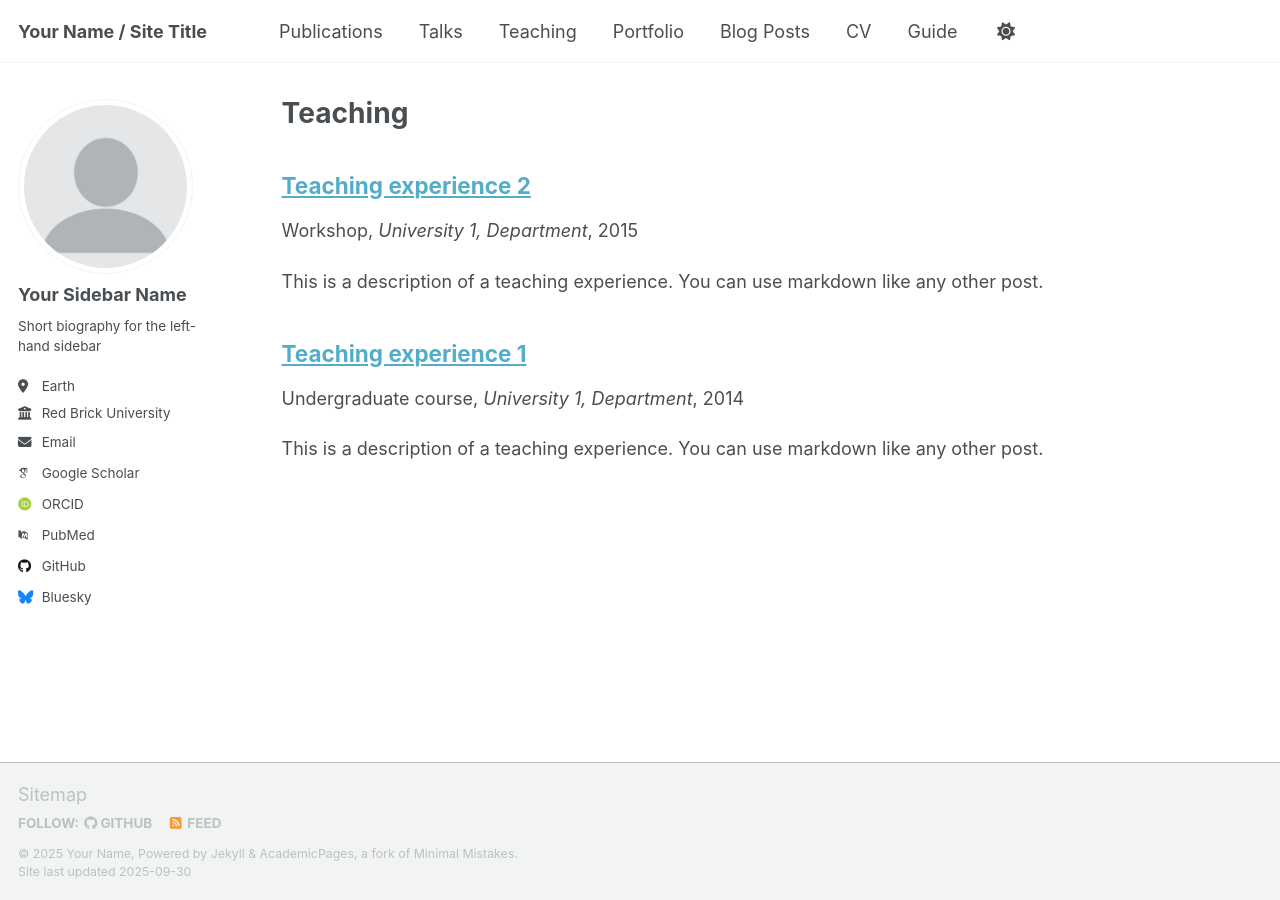
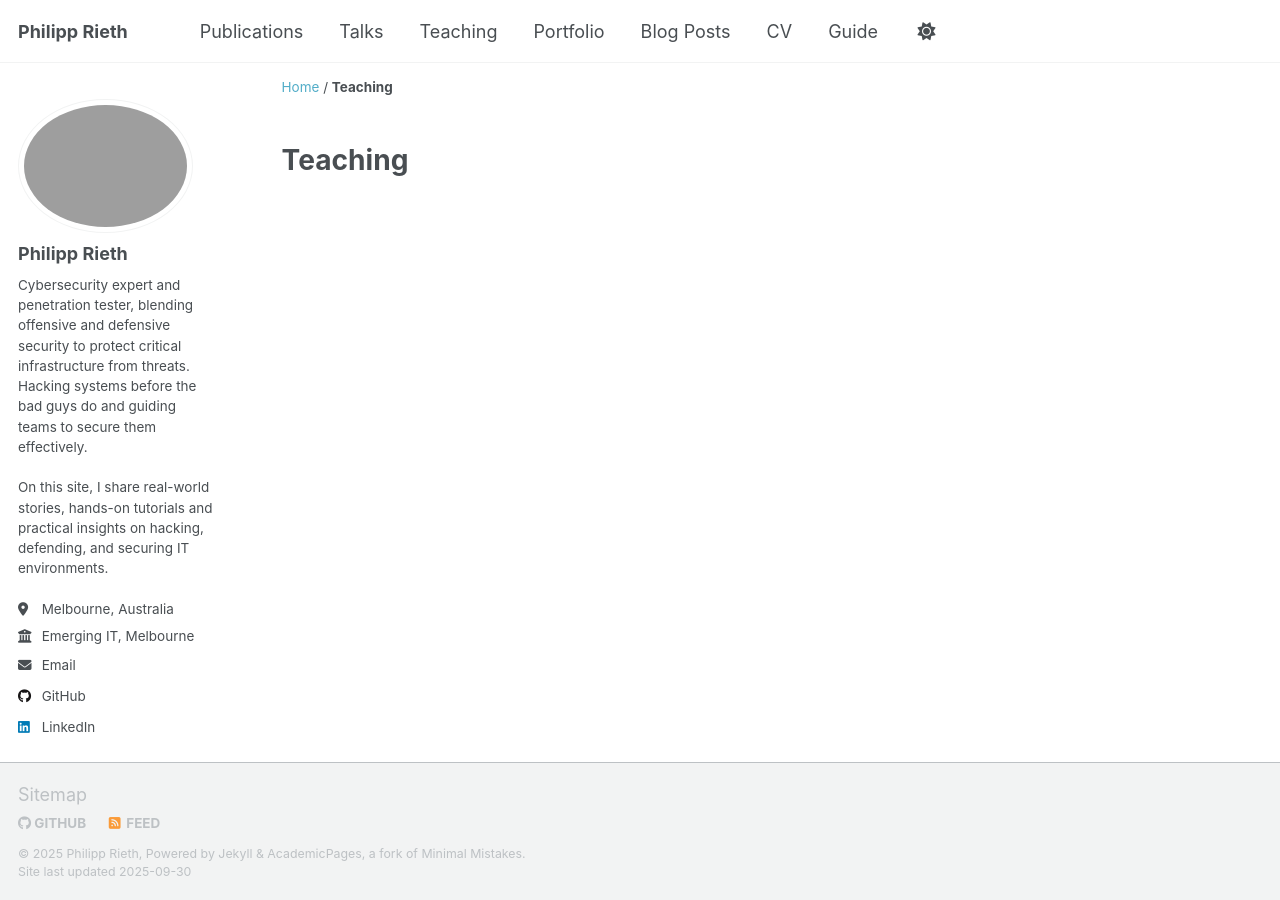
Before and after one commit to PhilippRieth/philipprieth.github.io, a Jekyll site: the page built from _pages/teaching.html, in a window 1280 px wide. Built offline with Jekyll 4.4.1, drawn with Linux system fonts in a browser that asks for light colours; some web fonts are replaced; a script that is not in the unit is left out; part of the change alters nothing that is shown.

Commit message:
first push of _config.yml

```diff
--- a/_config.yml
+++ b/_config.yml
@@ -1,237 +1,108 @@
 # Welcome to Jekyll!
 #
-# This config file is meant for settings that affect your entire site, values
-# which you are expected to set up once and rarely need to edit after that.
+# This config file is meant for settings that affect your whole blog, values
+# which you are expected to set up once and rarely edit after that. If you find
+# yourself editing this file very often, consider using Jekyll's data files
+# feature for the data you need to update frequently.
+#
 # For technical reasons, this file is *NOT* reloaded automatically when you use
-# `jekyll serve -l -H localhost`. If you change this file, please restart the
-# server process.
+# 'bundle exec jekyll serve'. If you change this file, please restart the server process.
 
-# Basic Site Settings
-locale                   : "en-US"
-site_theme               : "default" # Currently available options are "default", "air"
-title                    : "Your Name / Site Title"
-title_separator          : "-"
-name                     : &name "Your Name"
-description              : &description "personal description"
-url                      : https://academicpages.github.io # the base hostname & protocol for your site e.g. "https://[your GitHub username].github.io" or if you already have some other page hosted on Github then use "https://[your GitHub username].github.io/[Your Repo Name]"
-baseurl                  : "" # the subpath of your site, e.g. "/blog"
-repository               : "academicpages/academicpages.github.io"
+# Site settings
+# These are used to personalize your new site. If you look in the HTML files,
+# you will see them accessed via {{ site.title }}, {{ site.email }}, and so on.
+# You can create any custom variable you would like, and they will be accessible
+# in the templates via {{ site.myvariable }}.
+title: "Philipp Rieth"
+# description: >- # this means to ignore newlines until "baseurl:"
+subtitle: >-
+  Philipp's personal blog on cyber security
+#   My sub title here
+email: "contact@philipprieth.com"
+url: "https://philipprieth.com" # the base hostname & protocol for your site
+baseurl: "" # the subpath of your site, e.g. /blog
+repository: "philipprieth/philipprieth.github.io" # the GitHub repository hosting your site
+teaser: "assets/images/profile/thisisme.png" # Used to generate absolute URL to image on homepage.
+logo: "/assets/images/icons/favicon.ico"
+description: >- # this means to ignore newlines until "baseurl:"
+  Philipp's personal blog on cyber security:
+  pentesting how-tos, day-to-day experiences,
+  offensive security, and building stronger defences.
+# twitter_username: username
+github_username: PhilippRieth
+minimal_mistakes_skin: dark # default
+search: true
+breadcrumbs: true
+words_per_minute: 183 # average readers can read 183 words per minute
 
-# Site Author - The following control what appear as part of the author content on the side bar.
-#               If a field is blank the icon and link will not appear, otherwise it will be shown.
-#               Additional customization can be done by editing /_includes/author-profile.html
+# Build settings
+markdown: kramdown
+remote_theme: mmistakes/minimal-mistakes
+# Outputting
+permalink: /:categories/:title/
+paginate: 5 # amount of posts to show
+paginate_path: /page:num/
+timezone: # https://en.wikipedia.org/wiki/List_of_tz_database_time_zones
+
+include:
+  - _pages
+
+# Exclude from processing.
+# The following items will not be processed, by default. Create a custom list
+# to override the default setting.
+# exclude:
+#   - Gemfile
+#   - Gemfile.lock
+#   - node_modules
+#   - vendor/bundle/
+#   - vendor/cache/
+#   - vendor/gems/
+#   - vendor/ruby/
+
+# Plugins (previously gems:)
+plugins:
+  - jekyll-paginate
+  - jekyll-sitemap
+  - jekyll-gist
+  - jekyll-feed
+  - jemoji
+  - jekyll-include-cache
+
 author:
   # Biographic information
-  avatar           : "profile.png"
-  name             : "Your Sidebar Name"
-  pronouns         : # example: "she/her"
-  bio              : "Short biography for the left-hand sidebar"
-  location         : "Earth"
-  employer         : "Red Brick University"
-  uri              : # URL
-  email            : "none@example.org"
+  name             : "Philipp Rieth"
+  bio              : >
+    Cybersecurity expert and penetration tester, blending offensive and defensive security to protect critical infrastructure from threats.
+    Hacking systems before the bad guys do and guiding teams to secure them effectively.<br/><br/>
+    On this site, I share real-world stories, hands-on tutorials and practical insights on hacking, defending, and securing IT environments.
+  avatar           : "assets/images/profile/thisisme.png"
+  location         : "Melbourne, Australia"
+  employer         : "Emerging IT, Melbourne"
+  uri              : # "https://philipprieth.com" # URL
+  email            : "contact@philipprieth.com"
+  github           : "PhilippRieth"
+  # stackoverflow    : # User number or user number and name (i.e., use "1" or "1/jeff-atwood")
+  # instagram        : # Username
+  # lastfm           : # Username
+  linkedin         : "philipp-rieth"
+  # twitter          : # Username
+  # youtube          : # Username
 
-  # Academic websites
-  academia         : # URL
-  arxiv            : # URL - Update with the correct link to your profile
-  googlescholar    : "https://scholar.google.com/citations?user=PS_CX0AAAAAJ"
-  inspire-hep      : # URL
-  impactstory      : # URL
-  orcid            : "http://orcid.org/yourorcidurl"
-  semantic         : # URL
-  pubmed           : "https://www.ncbi.nlm.nih.gov/pubmed/?term=john+snow"
-  researchgate     : # URL
-  scopus           : # URL
+footer:
+  links:
+    # - label: "Twitter"
+    #   icon: "fab fa-fw fa-twitter-square"
+    #   url: "https://twitter.com/"
+    - label: "GitHub"
+      icon: "fab fa-fw fa-github"
+      url: "https://github.com/philipprieth"
+    - label: "LinkedIn"
+      icon: "fab fa-fw fa-linkedin"
+      url: "https://www.linkedin.com/in/philipp-rieth/"
+    - label: "Email"
+      icon: "fas fa-fw fa-envelope-square"
+      url: "mailto:contact@philipprieth.com"
 
-  # Repositories and software development
-  bitbucket        : # Username - Update with your username on the site
-  codepen          : # Username
-  dribbble         : # Username
-  github           : "academicpages"
-  kaggle           : # Username
-  stackoverflow    : # User number or user number and name (i.e., use "1" or "1/jeff-atwood")
-
-  # Social media
-  artstation       : # Username
-  bluesky          : "bsky.app" # Replace this with you Bluesky username
-  facebook         : # Username
-  flickr           : # Username
-  foursquare       : # Username
-  goodreads        : # Username
-  google_plus      : # Username
-  keybase          : # Username
-  instagram        : # Username
-  lastfm           : # Username
-  linkedin         : # Username
-  mastodon         : # URL
-  medium           : # URL
-  pinterest        : # Username
-  soundcloud       : # Username
-  steam            : # Username
-  telegram         : # URL
-  tumblr           : # Username
-  twitter          : # Username for X / Twitter
-  vine             : # Username
-  weibo            : # Username
-  wikipedia        : # Username
-  xing             : # Username
-  youtube          : # Username
-  zhihu            : # Username
-
-# Publication Category - The following the list of publication categories and their headings
-publication_category:
-  books:
-    title: 'Books'
-  manuscripts:
-    title: 'Journal Articles'
-  conferences:
-    title: 'Conference Papers'
-
-# Site Settings
-teaser                   :  # filename of teaser fallback teaser image placed in /images/, .e.g. "500x300.png"
-breadcrumbs              : false # true, false (default)
-words_per_minute         : 160
-future                   : true
-read_more                : "disabled" # if enabled, adds "Read more" links to excerpts
-talkmap_link             : false      #change to true to add link to talkmap on talks page
-comments:
-  provider               : # false (default), "disqus", "discourse", "facebook", "google-plus", "staticman", "custom"
-  disqus:
-    shortname            :
-  discourse:
-    server               : # https://meta.discourse.org/t/embedding-discourse-comments-via-javascript/31963 , e.g.: meta.discourse.org
-  facebook:
-    appid                :
-    num_posts            : # 5 (default)
-    colorscheme          : # "light" (default), "dark"
-staticman:
-  allowedFields          : ['name', 'email', 'url', 'message']
-  branch                 : "gh-pages" # "master", "gh-pages"
-  commitMessage          : "New comment."
-  filename               : comment-{@timestamp}
-  format                 : "yml"
-  moderation             : true
-  path                   : "_data/comments/{options.slug}"
-  requiredFields         : ['name', 'email', 'message']
-  transforms:
-    email                : "md5"
-  generatedFields:
-    date:
-      type               : "date"
-      options:
-        format           : "iso8601" # "iso8601" (default), "timestamp-seconds", "timestamp-milliseconds"
-atom_feed:
-  hide                   : false     # change to true to hide the RSS feed in the footer
-  path                   : # blank (default) uses feed.xml
-
-
-# SEO Related
-google_site_verification :
-bing_site_verification   :
-alexa_site_verification  :
-yandex_site_verification :
-
-
-# Social Sharing
-twitter:
-  username               : &twitter
-facebook:
-  username               :
-  app_id                 :
-  publisher              :
-og_image                 :  # Social media default site image
-og_description           :  # Social media default site image description
-# For specifying social profiles
-# - https://developers.google.com/structured-data/customize/social-profiles
-social:
-  type                   : # Person or Organization (defaults to Person)
-  name                   : # If the user or organization name differs from the site's name
-  links: # An array of links to social media profiles
-
-
-# Analytics
-analytics:
-  provider               :  "false" # false (default), "google", "google-universal", "google-analytics-4", "custom"
-  google:
-    tracking_id          :
-
-
-# Reading Files
-include:
-  - .htaccess
-  - _pages
-  - files
-exclude:
-  - "*.sublime-project"
-  - "*.sublime-workspace"
-  - .asset-cache
-  - .bundle
-  - .github
-  - .jekyll-assets-cache
-  - .sass-cache
-  - assets/js/_main.js
-  - assets/js/plugins
-  - assets/js/vendor
-  - CHANGELOG
-  - Capfile
-  - config
-  - Dockerfile
-  - Gemfile
-  - Gruntfile.js
-  - gulpfile.js
-  - LICENSE
-  - local
-  - log
-  - node_modules
-  - package.json*
-  - Rakefile
-  - README
-  - tmp
-  - vendor
-keep_files:
-  - .git
-  - .svn
-encoding: "utf-8"
-markdown_ext: "markdown,mkdown,mkdn,mkd,md"
-
-
-# Conversion
-markdown: kramdown
-highlighter: rouge
-lsi: false
-excerpt_separator: "\n\n"
-incremental: false
-
-
-# Markdown Processing
-kramdown:
-  input: GFM
-  hard_wrap: false
-  auto_ids: true
-  footnote_nr: 1
-  entity_output: as_char
-  toc_levels: 1..6
-  smart_quotes: lsquo,rsquo,ldquo,rdquo
-  enable_coderay: false
-
-
-# These settings control the types of collections used by the template
-collections:
-  teaching:
-    output: true
-    permalink: /:collection/:path/
-  publications:
-    output: true
-    permalink: /:collection/:path/
-  portfolio:
-    output: true
-    permalink: /:collection/:path/
-  talks:
-    output: true
-    permalink: /:collection/:path/
-
-
-# These settings control how pages and collections are included in the site
 defaults:
   # _posts
   - scope:
@@ -239,119 +110,23 @@ defaults:
       type: posts
     values:
       layout: single
+      class: wide
       author_profile: true
       read_time: true
-      comments: true
+      comments: false
       share: true
       related: true
   # _pages
   - scope:
-      path: ""
+      path: "_pages"
       type: pages
     values:
       layout: single
       author_profile: true
-  # _teaching
-  - scope:
-      path: ""
-      type: teaching
-    values:
-      layout: single
-      author_profile: true
-      share: true
-      comments: true
-  # _publications
-  - scope:
-      path: ""
-      type: publications
-    values:
-      layout: single
-      author_profile: true
-      share: true
-      comments: true
-  # _portfolio
-  - scope:
-      path: ""
-      type: portfolio
-    values:
-      layout: single
-      author_profile: true
-      share: true
-      comment: true
-  # _talks
-  - scope:
-      path: ""
-      type: talks
-    values:
-      layout: talk
-      author_profile: true
-      share: true
 
-
-# Sass/SCSS
-sass:
-  sass_dir: _sass
-  style: compressed # http://sass-lang.com/documentation/file.SASS_REFERENCE.html#output_style
-
-
-# Outputting
-permalink: /:categories/:title/
-# paginate: 5 # amount of posts to show
-# paginate_path: /page:num/
-timezone: Etc/UTC # http://en.wikipedia.org/wiki/List_of_tz_database_time_zones
-
-
-# Plugins
-plugins:
-  - jekyll-feed
-  - jekyll-gist
-  - jekyll-paginate
-  - jekyll-sitemap
-  - jekyll-redirect-from
-  - jemoji
-
-# Mimic GitHub Pages with --safe
-whitelist:
-  - jekyll-feed
-  - jekyll-gist
-  - jekyll-paginate
-  - jekyll-sitemap
-  - jekyll-redirect-from
-  - jemoji
-
-
-# Archives
-#  Type
-#  - GitHub Pages compatible archive pages built with Liquid ~> type: liquid (default)
-#  - Jekyll Archives plugin archive pages ~> type: jekyll-archives
-#  Path (examples)
-#  - Archive page should exist at path when using Liquid method or you can
-#    expect broken links (especially with breadcrumbs enabled)
-#  - <base_path>/tags/my-awesome-tag/index.html ~> path: /tags/
-#  - <base_path/categories/my-awesome-category/index.html ~> path: /categories/
-#  - <base_path/my-awesome-category/index.html ~> path: /
 category_archive:
   type: liquid
   path: /categories/
 tag_archive:
   type: liquid
   path: /tags/
-# https://github.com/jekyll/jekyll-archives
-# jekyll-archives:
-#   enabled:
-#     - categories
-#     - tags
-#   layouts:
-#     category: archive-taxonomy
-#     tag: archive-taxonomy
-#   permalinks:
-#     category: /categories/:name/
-#     tag: /tags/:name/
-
-
-# HTML Compression
-# - http://jch.penibelst.de/
-compress_html:
-  clippings: all
-  ignore:
-    envs: development
```
